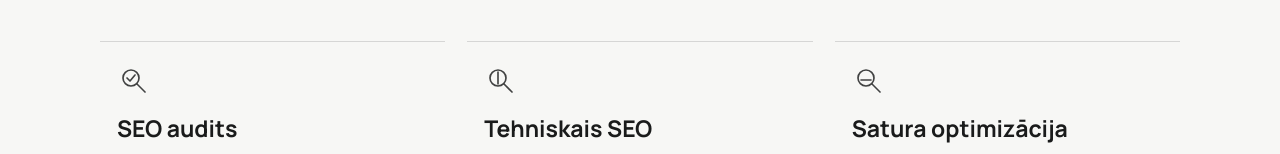
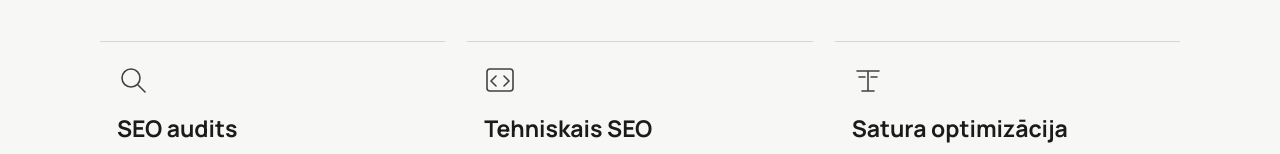
Before and after one commit to davisl24/WEBSITEAGENCY, a Next.js app: page /pakalpojumi/seo in a window 1280 px wide. Shown: the part 612-766 px from the top of the page. Built offline with nearby package versions, Linux system fonts and the light colour scheme; no server answers.

Commit message:
Use distinct relevant icons for each offer across eight service categories

```diff
--- a/app/components/KestrelServiceTemplate.tsx
+++ b/app/components/KestrelServiceTemplate.tsx
@@ -17,14 +17,29 @@ export type ServiceInfo = {
 };
 
 function OfferIcon({kind,index}:{kind:NonNullable<ServiceInfo["kind"]>,index:number}){
-  const icon=kind==="seo"?"search":kind==="uiux"?"layout":kind==="hosting"?"server":kind==="commerce"?"cart":kind==="upgrade"?"refresh":kind==="company"?"site":kind==="landing"?"page":"site";
-  return <svg viewBox="0 0 32 32" fill="none" stroke="currentColor" strokeWidth="1.65" strokeLinecap="round" strokeLinejoin="round" aria-hidden="true">
-    {icon==="search"&&<><circle cx="14" cy="14" r="8"/><path d="m20 20 8 8"/>{index===0&&<path d="m10 14 3 3 5-6"/>}{index===1&&<path d="M14 8v12"/>}{index===2&&<path d="M9 16h10"/>}</>}
-    {icon==="layout"&&<><rect x="4" y="5" width="24" height="22" rx="3"/><path d={index===0?"M4 13h24M11 13v14":index===1?"M4 12h24M17 12v15":"M4 12h24M8 19h16M8 23h10"}/></>}
-    {icon==="server"&&<><rect x="4" y="5" width="24" height="9" rx="2"/><rect x="4" y="18" width="24" height="9" rx="2"/><path d="M9 10h1M9 23h1M15 10h8M15 23h8"/></>}
-    {icon==="cart"&&<><path d="M5 7h3l4 15h13l3-11H10"/><circle cx="14" cy="26" r="1.5"/><circle cx="23" cy="26" r="1.5"/></>}
-    {icon==="refresh"&&<><path d="M26 13a11 11 0 0 0-19-4l-3 3m0-7v7h7M6 19a11 11 0 0 0 19 4l3-3m0 7v-7h-7"/></>}
-    {(icon==="site"||icon==="page")&&<><rect x="4" y="5" width="24" height="22" rx="3"/><path d="M4 12h24M10 18h12M10 22h8"/></>}
+  const icon:Record<NonNullable<ServiceInfo["kind"]>,string[]>={
+    web:["window","pages","refresh"],commerce:["grid","cart","plug"],
+    seo:["search","code","type"],uiux:["search","flow","layout"],
+    hosting:["server","shield","refresh"],landing:["page","window","type"],
+    company:["window","pages","flow"],upgrade:["search","layout","settings"]
+  };
+  const type=icon[kind][index%3];
+  return <svg viewBox="0 0 32 32" fill="none" stroke="currentColor" strokeWidth="1.6" strokeLinecap="round" strokeLinejoin="round" aria-hidden="true">
+    {type==="window"&&<><rect x="4" y="5" width="24" height="22" rx="3"/><path d="M4 12h24M10 18h12M10 22h8"/></>}
+    {type==="page"&&<><rect x="7" y="3" width="18" height="26" rx="2"/><path d="M11 12h10M11 17h10M11 22h7"/></>}
+    {type==="pages"&&<><rect x="9" y="7" width="19" height="21" rx="2"/><path d="M4 23V5a2 2 0 0 1 2-2h16M13 13h11M13 18h8"/></>}
+    {type==="grid"&&<><rect x="4" y="5" width="24" height="22" rx="3"/><path d="M4 12h24M12 12v15M20 12v15"/></>}
+    {type==="cart"&&<><path d="M5 7h3l4 15h13l3-11H10"/><circle cx="14" cy="26" r="1.5"/><circle cx="23" cy="26" r="1.5"/></>}
+    {type==="plug"&&<><path d="M10 8v8M22 8v8M8 16h16v3a8 8 0 0 1-16 0v-3ZM16 27v3"/></>}
+    {type==="search"&&<><circle cx="14" cy="14" r="9"/><path d="m21 21 7 7"/></>}
+    {type==="code"&&<><rect x="3" y="5" width="26" height="22" rx="3"/><path d="m12 12-5 5 5 5m8-10 5 5-5 5"/></>}
+    {type==="type"&&<><path d="M5 7h22M16 7v20M10 27h12M7 13h6M19 13h6"/></>}
+    {type==="flow"&&<><rect x="3" y="11" width="9" height="10" rx="2"/><rect x="20" y="3" width="9" height="10" rx="2"/><rect x="20" y="19" width="9" height="10" rx="2"/><path d="M12 16h4v-8h4M16 16v8h4"/></>}
+    {type==="layout"&&<><rect x="3" y="4" width="26" height="24" rx="3"/><path d="M3 12h26M13 12v16M7 18h3M17 18h8"/></>}
+    {type==="server"&&<><rect x="3" y="5" width="26" height="9" rx="2"/><rect x="3" y="18" width="26" height="9" rx="2"/><path d="M9 10h1M9 23h1M16 10h8M16 23h8"/></>}
+    {type==="shield"&&<><path d="m16 3 11 5v8c0 7-4 11-11 13C9 27 5 23 5 16V8l11-5Z"/><path d="m11 16 3 3 7-7"/></>}
+    {type==="refresh"&&<><path d="M26 13A11 11 0 0 0 7 9l-3 3m0-7v7h7M6 19a11 11 0 0 0 19 4l3-3m0 7v-7h-7"/></>}
+    {type==="settings"&&<><circle cx="16" cy="16" r="6"/><path d="M16 3v5M16 24v5M3 16h5M24 16h5M7 7l4 4m10 10 4 4M25 7l-4 4M11 21l-4 4"/></>}
   </svg>;
 }
 
```
